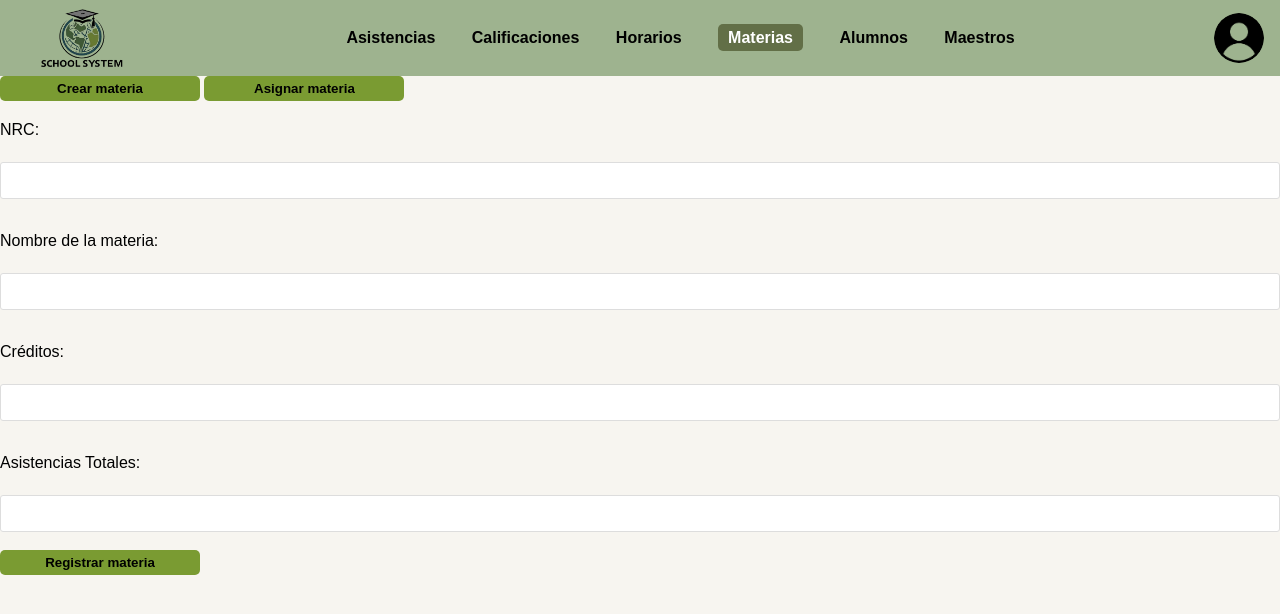
After one commit to GabLopezAl/ControlEstudiantes, a PHP site: page /Screens/Admin/Materia.php in a window 1280 px wide, after a click on "Crear materia". The commit adds this page. Shown: the top 614 px of the page. Run offline with PHP 8.4, Linux system fonts and the light colour scheme.

```diff
--- a/PHP/Headers/Admin.php
+++ b/PHP/Headers/Admin.php
@@ -10,6 +10,8 @@
       <link rel="stylesheet" href="../../css/calificacionesAlumno.css?v=2.2">
   <?php elseif ($pagina == 'Horario.php'): ?>
       <link rel="stylesheet" href="../../css/calificacionesAlumno.css?v=2.2">
+  <?php elseif ($pagina == 'Materia.php'): ?>
+      <link rel="stylesheet" href="../../css/asistenciasAlumno.css?v=3.4">
   <?php endif; ?>
 </head>
 <body>
@@ -21,7 +23,7 @@
       <a href="Asistencias.php" class="<?= $pagina == 'Asistencias.php' ? 'active' : '' ?>">Asistencias</a>
       <a href="Calificaciones.php" class="<?= $pagina == 'Calificaciones.php' ? 'active' : '' ?>">Calificaciones</a>
       <a href="Horario.php" class="<?= $pagina == 'Horario.php' ? 'active' : '' ?>">Horarios</a>
-      <a href="Materias.php" class="<?= $pagina == 'Materias.php' ? 'active' : '' ?>">Materias</a>
+      <a href="Materia.php" class="<?= $pagina == 'Materia.php' ? 'active' : '' ?>">Materias</a>
       <a href="Alumnos.php" class="<?= $pagina == 'Alumnos.php' ? 'active' : '' ?>">Alumnos</a>
       <a href="Maestros.php" class="<?= $pagina == 'Maestros.php' ? 'active' : '' ?>">Maestros</a>
     </nav>
--- /dev/null
+++ b/Screens/Admin/Materia.php
@@ -0,0 +1,56 @@
+<?php
+session_start();
+$pagina = basename($_SERVER['PHP_SELF']);
+require '../../PHP/Conexion/conexion.php';
+require '../../PHP/Headers/Admin.php';
+?>
+
+<!-- Botón para mostrar el formulario -->
+<button class="botonAsistencias" onclick="document.getElementById('formularioMateria').style.display='block'">Crear materia</button>
+<button class="botonAsistencias">Asignar materia</button>
+
+<!-- Formulario oculto inicialmente -->
+<div id="formularioMateria" style="display:none; margin-top:20px;">
+    <form method="post">
+        <label>NRC:</label><br>
+        <input class="cajasTexto" type="text" name="nrc" required><br><br>
+
+        <label>Nombre de la materia:</label><br>
+        <input class="cajasTexto" type="text" name="nombre" required><br><br>
+
+        <label>Créditos:</label><br>
+        <input class="cajasTexto" type="number" name="creditos" required><br><br>
+
+        <label>Asistencias Totales:</label><br>
+        <input class="cajasTexto" type="number" name="asistencias_totales" required><br><br>
+
+        <input type="submit" name="registrar_materia" value="Registrar materia" class="botonAsistencias">
+    </form>
+</div>
+<?php
+// Procesar el formulario si se envió
+if ($_SERVER["REQUEST_METHOD"] === "POST" && isset($_POST['registrar_materia'])) {
+    $nrc = $_POST['nrc'];
+    $nombre = $_POST['nombre'];
+    $creditos = $_POST['creditos'];
+    $asistencias_totales = $_POST['asistencias_totales'];
+    $no_colaborador = NULL;
+
+    $query = "INSERT INTO materia (NRC, NO_COLABORADOR, NOMBRE, CREDITOS, ASISTENCIAS_TOTALES)
+              VALUES (?, ?, ?, ?, ?)";
+
+    $stmt = $conn->prepare($query);
+    $stmt->bind_param("sssid", $nrc, $no_colaborador, $nombre, $creditos, $asistencias_totales);
+
+    if ($stmt->execute()) {
+        echo "<p>Materia registrada correctamente.</p>";
+    } else {
+        echo "<p>Error al registrar la materia: " . $stmt->error . "</p>";
+    }
+}
+?>
+
+  <script src="../../js/dropdown.js"></script>
+  <script src="../../js/ocultarMensaje.js"></script>
+</body>
+</html>
--- a/css/asistenciasAlumno.css
+++ b/css/asistenciasAlumno.css
@@ -122,7 +122,7 @@ th {
   border-radius: 5px;
   padding: 5px;
   cursor: pointer;
-  width: 100px;
+  width: 200;
 }
 
 select {
@@ -152,6 +152,36 @@ select:focus {
   border-color: #45a049;
 }
 
+label {
+    display: block;
+    margin-top: 15px;
+    margin-bottom: 5px;
+    color: #000;
+}
+
+.cajasTexto {
+    width: 100%;
+    padding: 10px;
+    border: 1px solid #ddd;
+    border-radius: 3px;
+    box-sizing: border-box;
+}
+
+.button-container {
+    display: flex;
+    justify-content: space-between;
+    margin-top: 25px;
+}
+
+.btn {
+    width: 48%;
+    padding: 12px;
+    border: none;
+    border-radius: 3px;
+    font-weight: bold;
+    cursor: pointer;
+}
+
 
 @media (max-width: 600px) {
   /* nav a {
--- /dev/null
+++ b/js/ocultarMensaje.js
@@ -0,0 +1,9 @@
+// Ocultar el mensaje si se hace clic en cualquier botón (excepto el de submit)
+document.querySelectorAll("button").forEach(btn => {
+    btn.addEventListener("click", () => {
+        const mensaje = document.getElementById("mensaje");
+        if (mensaje) {
+            mensaje.style.display = "none";
+        }
+    });
+});
```
Also changed, not shown: Screens/Admin/Asistencias.php (+5 -3 lines).
